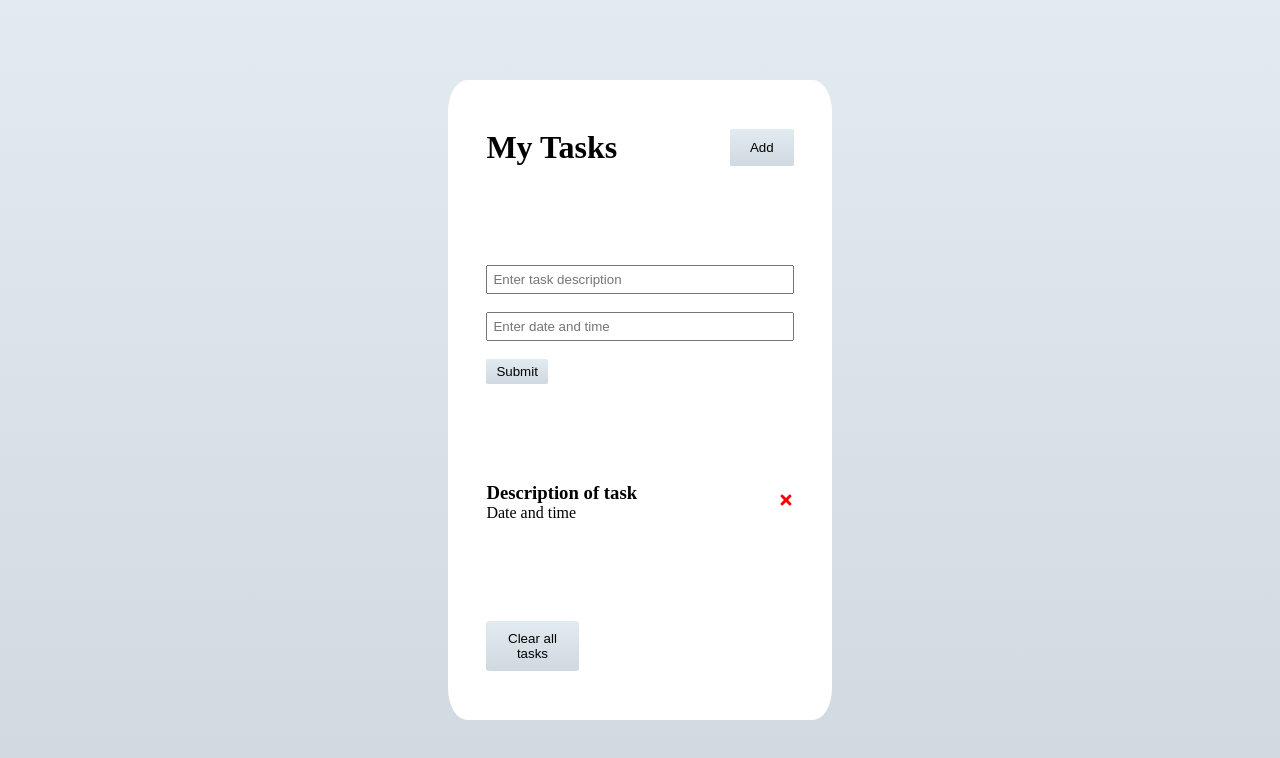
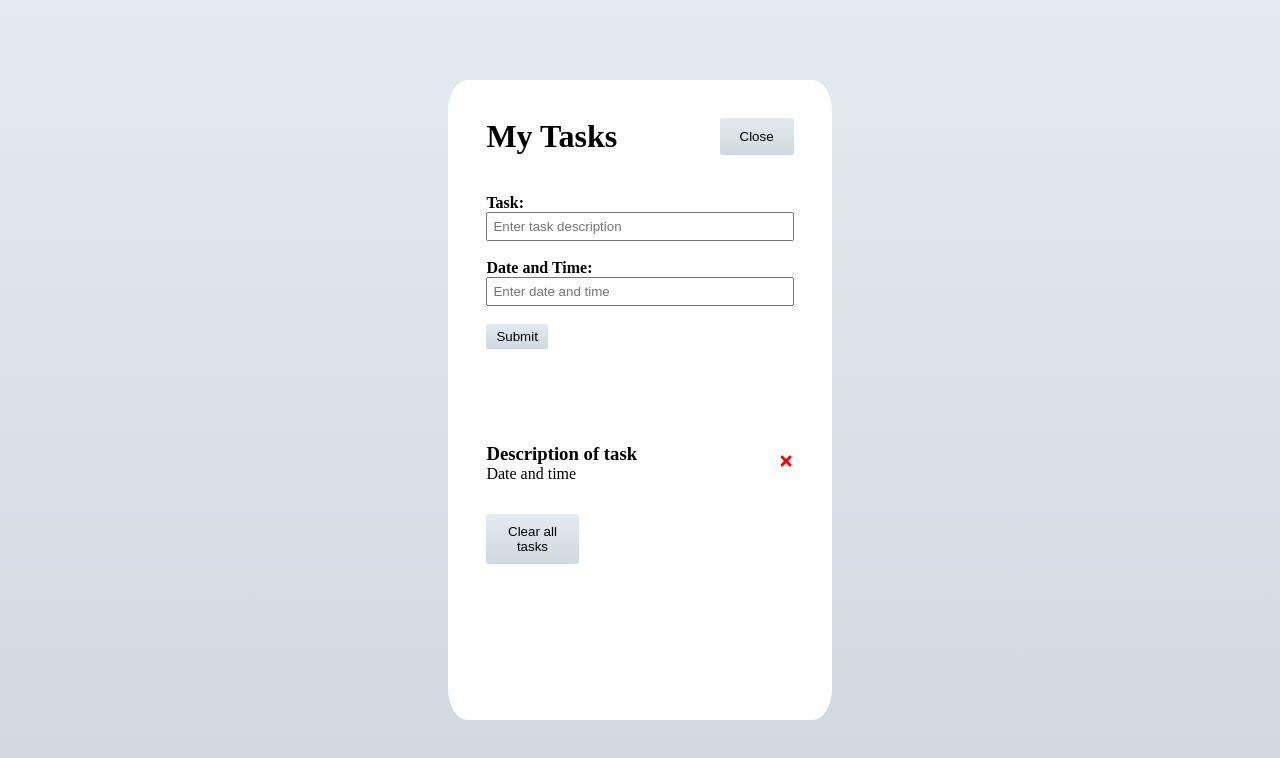
Before and after one commit to Abongile-web/task-tracker-app, a React (Create React App) app: page / in a window 1280 px wide. Both pictures are taken after a click on the button "Add". Shown: the top 758 px of the page. Built offline with nearby package versions, Linux system fonts and the light colour scheme.

Commit message:
add task toggle added

```diff
--- a/src/App.js
+++ b/src/App.js
@@ -2,17 +2,23 @@ import Header from './components/Header'
 import AddTask from './components/AddTask'
 import Task from './components/Task'
 import ClearTasks from './components/ClearTasks'
+import {useState} from 'react'
 
 function App() {
+  // Toggle add tasks
+  const [showAdd, setShowAdd] = useState(false)
 
   return (
     <div className='container'>
       <div className="view">
-        <Header />
+        <Header onAdd={() => setShowAdd(!showAdd)} show={showAdd}/>
 
-        <AddTask />
+      <div className="allTasks">
+        {/* if show add is true */}
+        {showAdd && <AddTask />}
 
         <Task />
+      </div>
 
         <ClearTasks />
       </div>
--- a/src/components/AddTask.js
+++ b/src/components/AddTask.js
@@ -3,8 +3,10 @@ import React from 'react'
 const AddTask = () => {
     return (
         <form>
+            <h4>Task:</h4>
             <input type='text' placeholder='Enter task description'></input>
             <br></br>
+            <h4>Date and Time:</h4>
             <input type='text' placeholder='Enter date and time'></input>
             <br></br>
             <button type='submit'>Submit</button>
--- a/src/components/Header.js
+++ b/src/components/Header.js
@@ -1,10 +1,10 @@
 import React from 'react'
 
-const Header = () => {
+const Header = ({onAdd, show}) => {
     return (
         <header>
             <h1>My Tasks</h1>
-            <button>Add</button>
+            <button onClick={onAdd} >{show ? 'Close' : 'Add'}</button>
         </header>
     )
 }
--- a/src/index.css
+++ b/src/index.css
@@ -20,7 +20,6 @@
   width: 30%;
   display: flex;
   flex-direction: column;
-  justify-content: space-around;
   align-items: center;
 }
 
@@ -28,6 +27,7 @@ header {
   display: flex;
   width: 80%;
   justify-content: space-between;
+  padding: 10% 0 10% 0;
 }
 
 header button {
@@ -38,10 +38,17 @@ header button {
   cursor: pointer;
 }
 
+.allTasks {
+  width: 80%;
+  min-height: 40vh;
+  display: flex;
+  flex-direction: column;
+  justify-content: space-between;
+}
+
 form {
   display: flex;
   flex-direction: column;
-  width: 80%;
 }
 
 form input {
@@ -58,10 +65,10 @@ form button {
 }
 
 .task {
-  width: 80%;
   display: flex;
   justify-content: space-between;
   align-items: center;
+  padding-bottom: 10%;
 }
 
 .task-close p {
```
